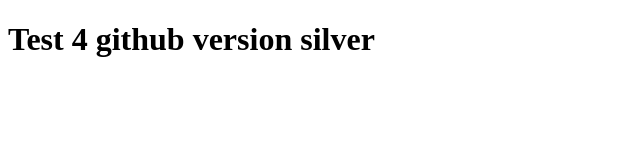
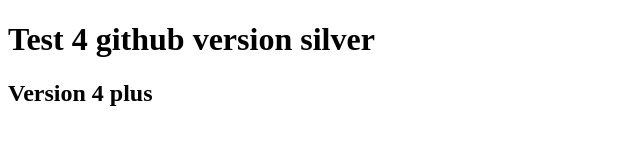
Before and after one commit to movix86/git-test, a plain HTML site: page index.html in a window 1280 px wide. Shown: the whole page, without its empty margins (0-640 px from the left). Drawn offline with Linux system fonts and the light colour scheme.

Commit message:
Version 4 plus, con codigo extra

```diff
--- a/index.html
+++ b/index.html
@@ -6,5 +6,6 @@
 </head>
 <body>
 	<h1>Test 4 github version silver</h1>
+	<h2>Version 4 plus</h2>
 </body>
 </html>
```
